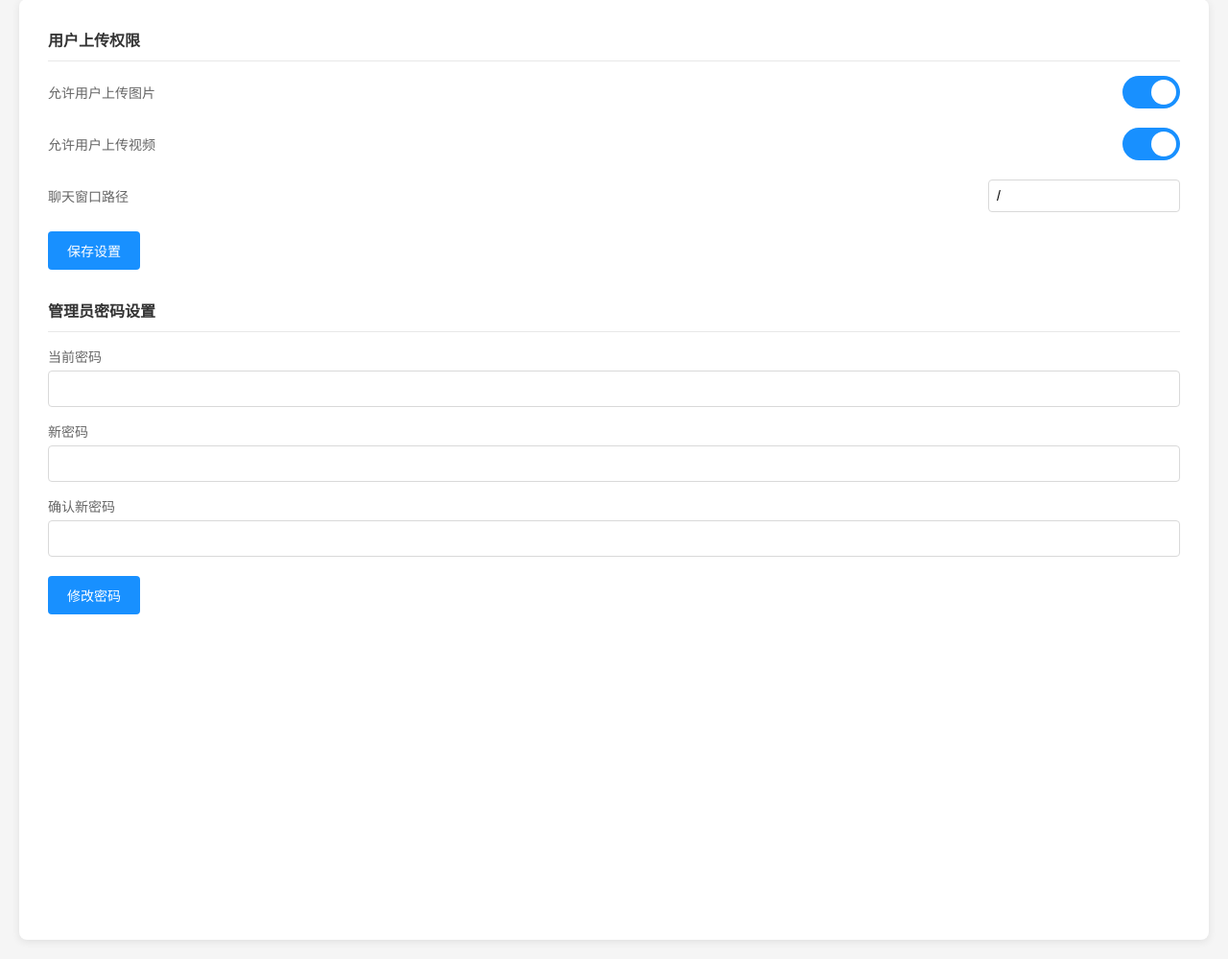
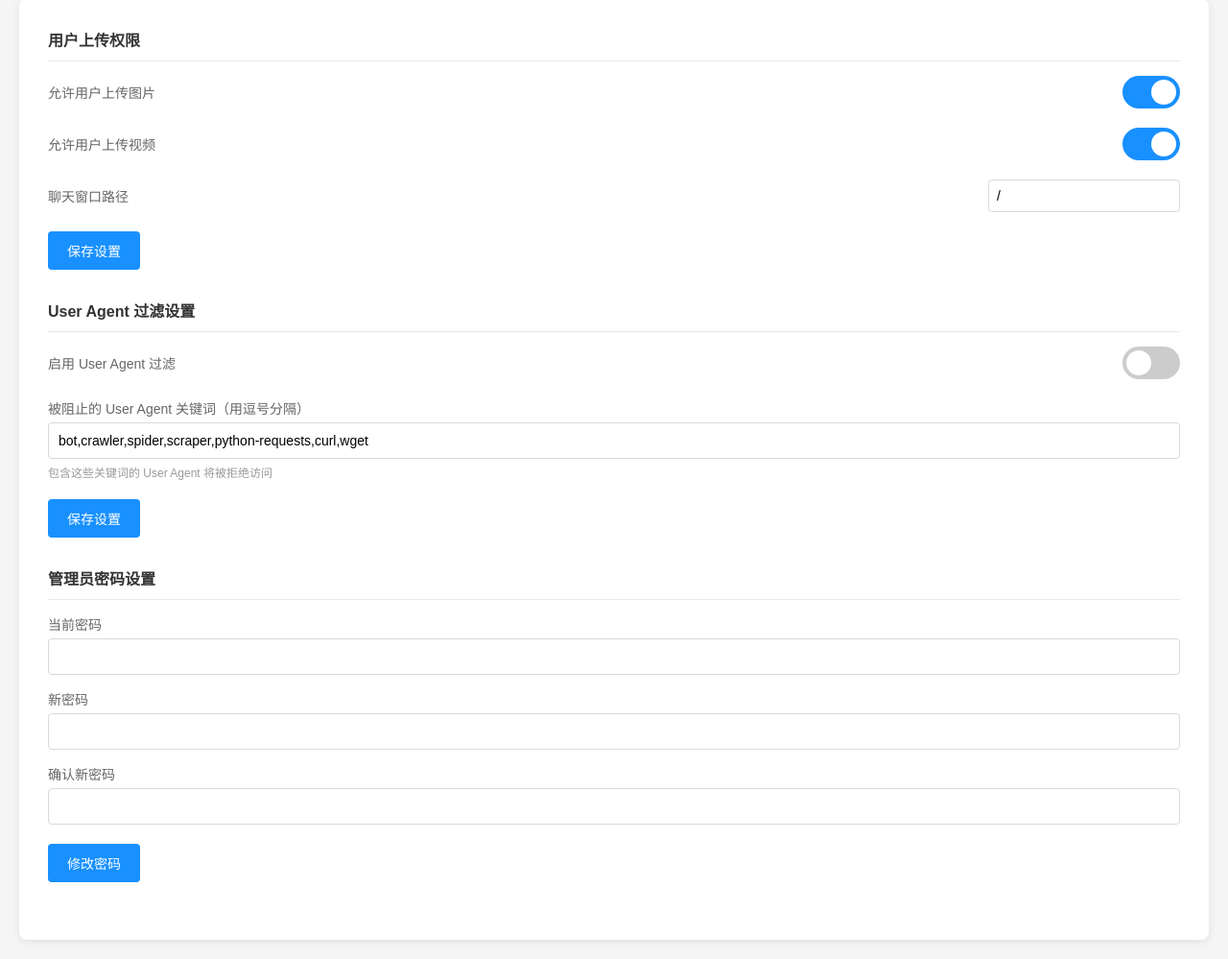
Before and after one commit to itrfcn/LiveAssist, a Flask app: page /admin/settings in a window 1280 px wide. Shown: the part 77-1076 px from the top of the page at 96% size. Run offline with Flask 3, Linux system fonts and the light colour scheme; the visitor is signed in with stand-in values (Sample User, id 1).

Commit message:
优化UserAgent相关功能

```diff
--- a/app.py
+++ b/app.py
@@ -124,6 +124,43 @@ def detect_device_type(user_agent):
     else:
         return '其他设备'
 
+# 验证 User Agent 是否正常
+def is_valid_user_agent(user_agent):
+    if not user_agent:
+        return False
+
+    user_agent_lower = user_agent.lower()
+
+    # 检查是否启用 User Agent 过滤
+    if get_system_setting('enable_user_agent_filter') != 'true':
+        return True
+
+    # 获取被阻止的 User Agent 关键词
+    blocked_keywords = get_system_setting('blocked_user_agents', '').split(',')
+
+    # 检查是否包含被阻止的关键词
+    for keyword in blocked_keywords:
+        keyword = keyword.strip().lower()
+        if keyword and keyword in user_agent_lower:
+            return False
+
+    # 检查 User Agent 是否太短（少于10个字符，可能是爬虫）
+    if len(user_agent) < 10:
+        return False
+
+    # 检查是否包含常见的浏览器标识（可选，更严格的验证）
+    # 如果 User Agent 不包含任何常见浏览器标识，可能是爬虫
+    browser_signatures = ['mozilla', 'webkit', 'gecko', 'chrome', 'safari', 'firefox', 'edge', 'opera', 'trident']
+    has_browser_signature = any(sig in user_agent_lower for sig in browser_signatures)
+
+    # 如果没有浏览器标识，但也不是空字符串，可能需要更严格的检查
+    # 这里我们选择宽松的策略：只要不包含被阻止的关键词，就允许访问
+    # 如果需要更严格的验证，可以取消下面的注释
+    # if not has_browser_signature:
+    #     return False
+
+    return True
+
 # 获取系统设置
 def get_system_setting(key, default='false'):
     setting = SystemSetting.query.filter_by(key=key).first()
@@ -172,7 +209,9 @@ with app.app_context():
         settings = [
             {'key': 'allow_user_images', 'value': 'true'},
             {'key': 'allow_user_videos', 'value': 'true'},
-            {'key': 'chat_path', 'value': '/'}
+            {'key': 'chat_path', 'value': '/'},
+            {'key': 'enable_user_agent_filter', 'value': 'false'},
+            {'key': 'blocked_user_agents', 'value': 'bot,crawler,spider,scraper,python-requests,curl,wget'}
         ]
         for setting in settings:
             ss = SystemSetting(key=setting['key'], value=setting['value'])
@@ -205,6 +244,11 @@ def index():
     if chat_path != '/':
         return 'Not Found', 404
 
+    # 验证 User Agent
+    user_agent = request.headers.get('User-Agent', '')
+    if not is_valid_user_agent(user_agent):
+        return 'Access Denied: Invalid User Agent', 403
+
     # 生成或获取用户ID
     if 'user_id' not in session:
         session['user_id'] = generate_user_id()
@@ -216,7 +260,7 @@ def index():
         user = User(
             user_id=user_id,
             ip_address=request.remote_addr,
-            user_agent=request.headers.get('User-Agent')
+            user_agent=user_agent
         )
         db.session.add(user)
         db.session.commit()
@@ -479,6 +523,11 @@ def add_common_question():
 
 @app.route('/upload', methods=['POST'])
 def upload_file():
+    # 验证 User Agent
+    user_agent = request.headers.get('User-Agent', '')
+    if not is_valid_user_agent(user_agent):
+        return jsonify({'status': 'error', 'message': 'Access Denied: Invalid User Agent'}), 403
+
     if 'file' not in request.files:
         return jsonify({'status': 'error', 'message': 'No file part'})
 
@@ -547,11 +596,15 @@ def admin_settings():
         allow_user_images = 'allow_user_images' in request.form
         allow_user_videos = 'allow_user_videos' in request.form
         chat_path = request.form.get('chat_path', '/')
+        enable_user_agent_filter = 'enable_user_agent_filter' in request.form
+        blocked_user_agents = request.form.get('blocked_user_agents', 'bot,crawler,spider,scraper,python-requests,curl,wget')
 
         # 更新或添加系统设置
         update_system_setting('allow_user_images', 'true' if allow_user_images else 'false')
         update_system_setting('allow_user_videos', 'true' if allow_user_videos else 'false')
         update_system_setting('chat_path', chat_path)
+        update_system_setting('enable_user_agent_filter', 'true' if enable_user_agent_filter else 'false')
+        update_system_setting('blocked_user_agents', blocked_user_agents)
 
         success_message = '设置保存成功！'
 
@@ -559,11 +612,15 @@ def admin_settings():
     allow_user_images = get_system_setting('allow_user_images') == 'true'
     allow_user_videos = get_system_setting('allow_user_videos') == 'true'
     chat_path = get_system_setting('chat_path', '/')
+    enable_user_agent_filter = get_system_setting('enable_user_agent_filter') == 'true'
+    blocked_user_agents = get_system_setting('blocked_user_agents', 'bot,crawler,spider,scraper,python-requests,curl,wget')
 
     return render_template('admin_settings.html',
                          allow_user_images=allow_user_images,
                          allow_user_videos=allow_user_videos,
                          chat_path=chat_path,
+                         enable_user_agent_filter=enable_user_agent_filter,
+                         blocked_user_agents=blocked_user_agents,
                          success_message=success_message)
 
 @app.route('/admin/change_password', methods=['POST'])
@@ -920,6 +977,11 @@ def admin_send_message():
 # 修改send_message函数，使用WebSocket通知
 @app.route('/send_message', methods=['POST'])
 def send_message():
+    # 验证 User Agent
+    user_agent = request.headers.get('User-Agent', '')
+    if not is_valid_user_agent(user_agent):
+        return jsonify({'status': 'error', 'message': 'Access Denied: Invalid User Agent'}), 403
+
     user_id = request.json.get('user_id')
     content = request.json.get('content')
     message_type = request.json.get('message_type', 'text')
--- a/templates/admin_settings.html
+++ b/templates/admin_settings.html
@@ -218,6 +218,29 @@
         </div>
 
         <div class="section">
+            <h2>User Agent 过滤设置</h2>
+            <form action="/admin/settings" method="POST">
+                <div class="setting-item">
+                    <div class="setting-label">启用 User Agent 过滤</div>
+                    <div class="setting-control">
+                        <label class="toggle-switch">
+                            <input type="checkbox" name="enable_user_agent_filter" {% if enable_user_agent_filter %}checked{% endif %}>
+                            <span class="slider"></span>
+                        </label>
+                    </div>
+                </div>
+
+                <div style="margin-bottom: 20px;">
+                    <div class="setting-label" style="margin-bottom: 5px;">被阻止的 User Agent 关键词（用逗号分隔）</div>
+                    <input type="text" name="blocked_user_agents" value="{{ blocked_user_agents }}" style="width: 100%; padding: 10px; border: 1px solid #d9d9d9; border-radius: 4px; font-size: 14px;" placeholder="bot,crawler,spider,scraper">
+                    <div style="font-size: 12px; color: #999; margin-top: 5px;">包含这些关键词的 User Agent 将被拒绝访问</div>
+                </div>
+
+                <button type="submit" class="save-button">保存设置</button>
+            </form>
+        </div>
+
+        <div class="section">
             <h2>管理员密码设置</h2>
             <form action="/admin/change_password" method="POST">
                 <div style="margin-bottom: 15px;">
```
Also changed, not shown: templates/admin_dashboard.html (+27 -2 lines).
